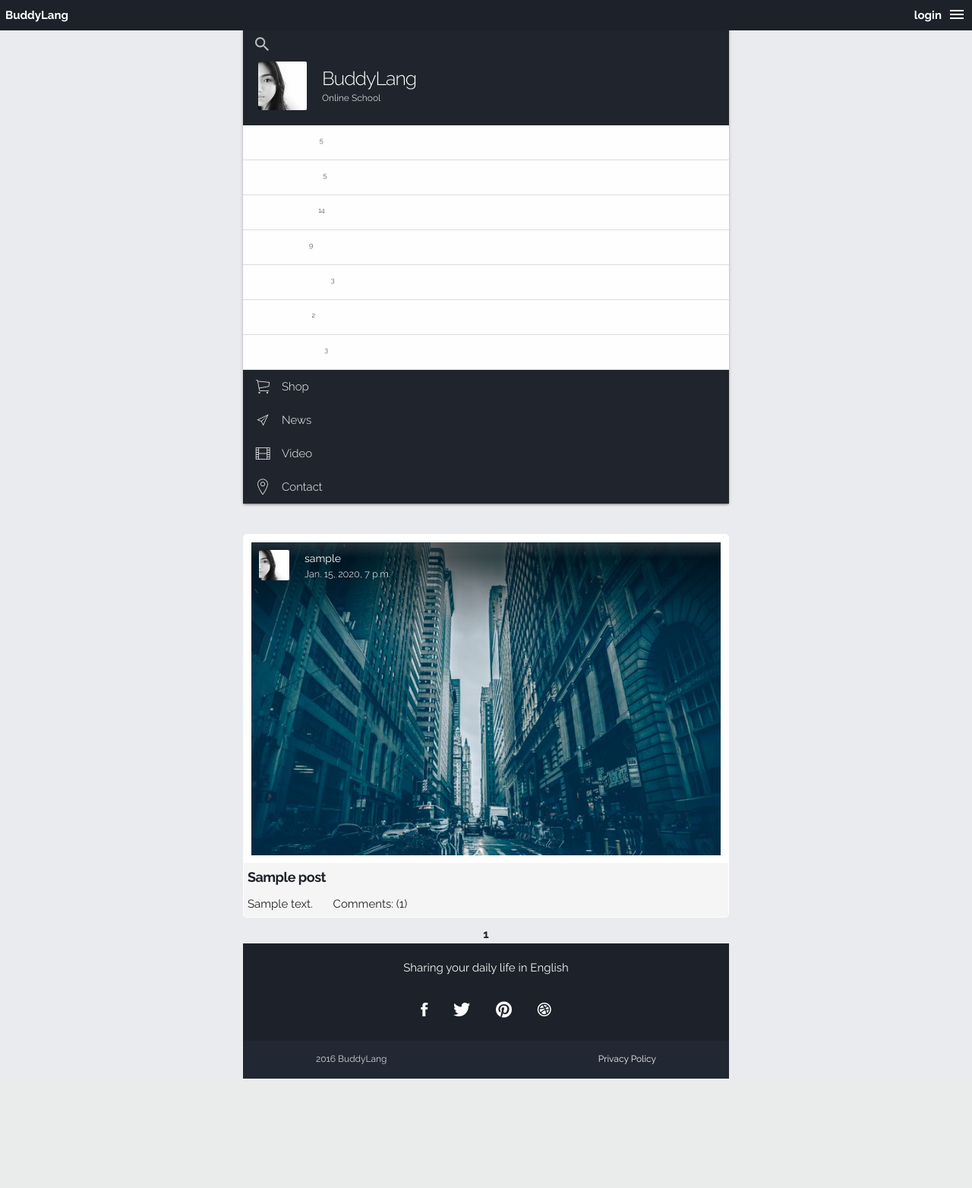
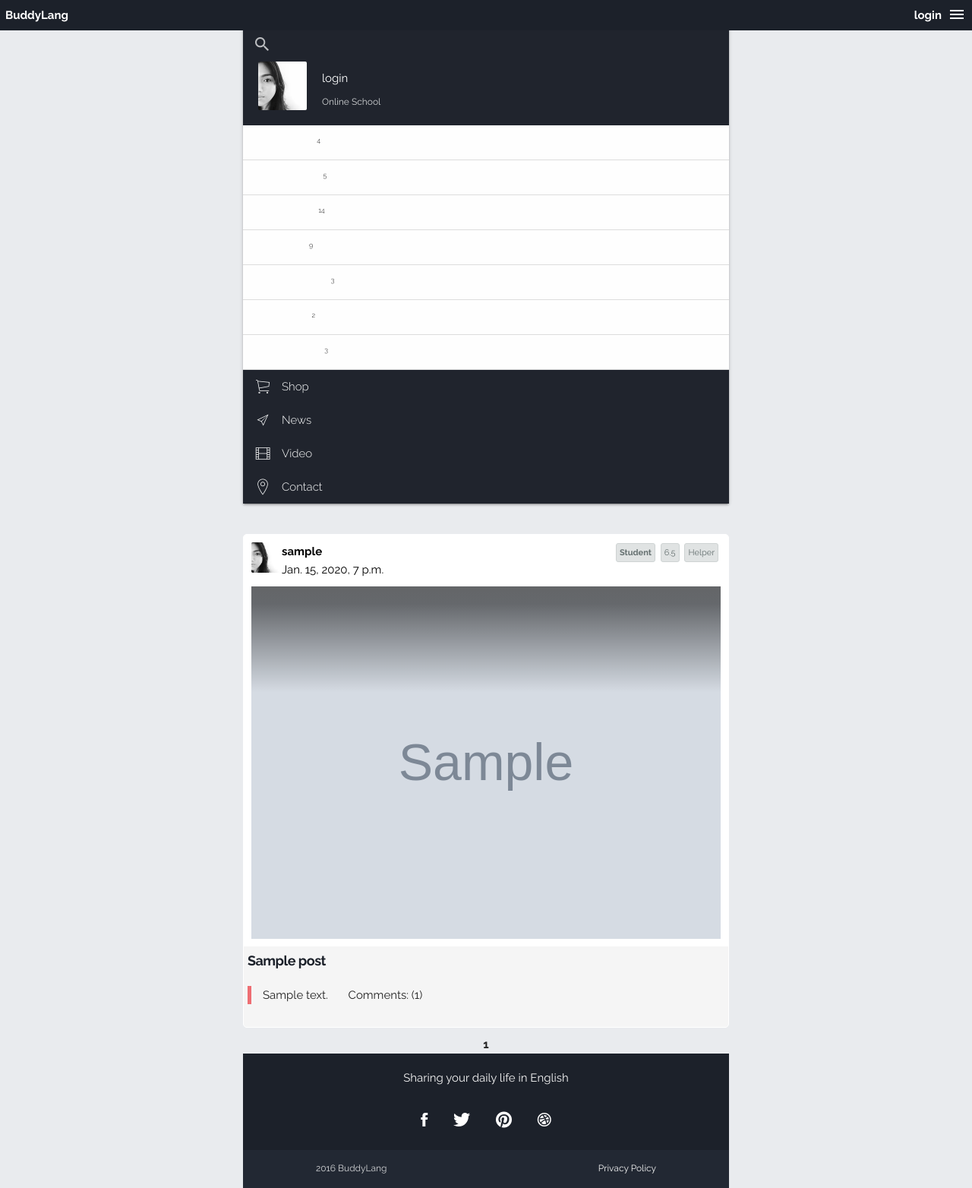
Before and after one commit to jujbob/my-first-blog, a Django app: page / in a window 1280 px wide. Shown: the whole page at 76% size. Before the commit the page ends 1420 px from the top, so only its background shows below. Run offline with Django 3.2, Linux system fonts and the light colour scheme; tables that the repository leaves empty hold one stand-in row (values such as "Sample post"); grey boxes marked "Sample" are stand-in pictures; some libraries are stand-ins or nearby versions.

Commit message:
Post Edit for Images and modifying Main pages

```diff
--- a/WebApps/static/css/style.css
+++ b/WebApps/static/css/style.css
@@ -279,7 +279,7 @@ h1.title.big {
               center / cover;
 }
 .bg-v-4 {
-  background: url(../img/v4.jpg)
+  background: url(../img/3.jpg)
               no-repeat
               center / cover;
 }
@@ -357,6 +357,10 @@ h1.title.big {
 .page {
   margin-top: 40px;
   overflow: auto;
+}
+.page_profile {
+    margin-top: 10px;
+    overflow: auto;
 }
 .page.fullscreen {
   height: calc(100vh - 56px);
@@ -419,7 +423,7 @@ footer.page-footer .footer-copyright {
 }
 .hero-header.hero-big {
   text-align: center;
-  padding-top: 70vh;
+  padding-top: 40vh;
 }
 .hero-big .about {
   position: absolute;
@@ -778,6 +782,12 @@ footer.page-footer .footer-copyright {
     height: 40px;
     border-radius: 2px;
 }
+.avatar_left {
+    width: 40px;
+    height: 40px;
+    border-radius: 2px;
+    float: left;
+}
 .reply {
     width: 20px;
     height: 20px;
@@ -1196,18 +1206,30 @@ textarea.materialize-textarea {
   display: inline;
 }
 .card .header-hover {
-    padding: 20px 20px 20px 80px;
-    position: absolute;
+ /*   padding: 20px 20px 20px 80px; */
+/*    position: absolute; */
     top: 0;
     left: 0;
     right: 0;
     z-index: 1;
-    color: #fff;
-}
+    color: black;
+}
+
+.card .status {
+    display: inline-block;
+    padding: 3px 4px 2px 4px;
+    margin-right: 3px;
+    background: #e0e3e3;
+    color: #657070;
+    font-size: 11px;
+    border: 1px solid #ced3d3;
+    border-radius: 3px;
+}
+
 .card .header-hover img {
-    position: absolute;
+/*    position: absolute;
     top: 20px;
-    left: 20px;
+    left: 20px; */
 }
 .card .details span {
     display: block;
--- a/WebApps/templates/blog/base.html
+++ b/WebApps/templates/blog/base.html
@@ -54,11 +54,26 @@
 
                 <!-- Avatar -->
                 <div class="nav-avatar">
-                    <img class="circle avatar" src="{% static 'img/user5.jpg' %}" alt="">
+                    {% if user.is_authenticated %}
+                        <img class="circle avatar" src="{% static 'img/user5.jpg' %}" alt="">
+                        <div class="avatar-body">
+                            <a class="title" href="{% url 'profile_user' pk=user.pk %}"> <h3>{{ user.username }}</h3></a>
+                            <p>Online School</p>
+                        </div>
+                    {% else %}
+                        <img class="circle avatar" src="{% static 'img/user5.jpg' %}" alt="">
+                        <div class="avatar-body">
+                            <a class="title" href={% url "base_login" %}>login</a>
+                            <p>Online School</p>
+                        </div>
+                    {% endif %}
+
+
+{% comment %}                    <img class="circle avatar" src="{% static 'img/user5.jpg' %}" alt="">
                     <div class="avatar-body">
                         <h3>BuddyLang</h3>
                         <p>Online School</p>
-                    </div>
+                    </div>{% endcomment %}
                 </div>
             </div>
         </li>
@@ -66,16 +81,15 @@
         <!-- Menu -->
         <li>
             <div class="collapsible-header">
-                <i class="ion-ios-home-outline"></i> Home <span class="badge">5</span>
+                <i class="ion-ios-home-outline"></i> POST <span class="badge">4</span>
             </div>
             <div class="collapsible-body">
                 <ul class="collapsible">
                     <li>
-                        <a href="index.html">Classic</a>
-                        <a href="index-sliced.html">Sliced</a>
-                        <a href="index-slider.html">Slider</a>
-                        <a href="index-drawer.html">Drawer</a>
-                        <a href="index-walkthrough.html">Walkthrough</a>
+                        <a href="/post/list?category=news_feed">News Feed</a>
+                        <a href="/post/list?category=my_post">MyPost</a>
+                        <a href="/post/list?category=all">All</a>
+                        <a href="{% url 'post_new' %}">New Post</a>
                     </li>
                 </ul>
             </div>
--- a/WebApps/templates/blog/html/profile.html
+++ b/WebApps/templates/blog/html/profile.html
@@ -20,7 +20,6 @@
     <link href="css/swipebox.min.css" rel="stylesheet" type="text/css">
     <link href="css/style.css" rel="stylesheet" type="text/css">
 
-    </script>
 </head>
 
   <body>
--- a/WebApps/templates/blog/post_detail.html
+++ b/WebApps/templates/blog/post_detail.html
@@ -33,7 +33,7 @@
                 <h5 style="margin-bottom: 10px;font-weight: 600"> <blockquote class="primary-border">{{ post.title }} </blockquote></h5>
                 <div class="social-share-author animated fadeinright delay-2">
                     <div>
-                        <img src="{% static 'img/user5.jpg' %}" alt="" class="avatar">
+                        <img src="{% static 'img/user5.jpg' %}" alt="" class="avatar_left">
                         <span class="small">
                             {{ post.author.username }}
                             {% if post.author == request.user or request.user.is_staff  %}
@@ -60,7 +60,7 @@
                 <div class="comments grey lighten-4">
                     {% for comment in post.comments.all %}
                         <div class="media-top-object animated fadeinright delay-2">
-                            <img src="{% static 'img/user5.jpg' %}" alt="" class="media-left avatar">
+                            <img src="{% static 'img/user5.jpg' %}" alt="" class="media-left avatar_left">
                             <div class="media-body">
                                 <span class="small"> <b>{{ comment.author.username }}</b>
                                     <div style="float: right">
@@ -79,7 +79,7 @@
                             <div class="media-top-object animated fadeinright delay-2">
 
                                 <img src="{% static 'img/reply.gif' %}" alt="" class="media-left reply" >
-                                <img src="{% static 'img/user5.jpg' %}" alt="" class="media-left avatar">
+                                <img src="{% static 'img/user5.jpg' %}" alt="" class="media-left avatar_left">
                                 <div class="media-body">
                                         <span class="small"> <b>{{ subComment.author.username }}</b>
                                             <div style="float: right">
--- a/WebApps/templates/blog/post_edit.html
+++ b/WebApps/templates/blog/post_edit.html
@@ -20,6 +20,7 @@
             {% for form in formset %}
                 {{ form.image_file }}
             {% endfor %}{% endcomment %}
+            <label>Images</label>
             {{ formset.images }}
             <button type="submit" class="save btn btn-default">Save</button>
         </form>
--- a/WebApps/templates/blog/post_list.html
+++ b/WebApps/templates/blog/post_list.html
@@ -8,22 +8,34 @@
         {% for post in posts %}
 
             <div class="card" style="border:1px solid white; border-radius: 5px">
-                <div class="header-hover">
-                    <img class="avatar" src="{% static 'img/user5.jpg' %}" alt="">
-                    <div class="details">
-                        <span>{{ post.author.username }}</span>
-                        <span class="small">{{ post.created_date }}</span>
+                <div class="header-hover m-10">
+                    <img class="avatar_left" style="float: left" src="{% static 'img/user5.jpg' %}" alt="">
+                    <div>
+                        <a href="/auth/profile/{{ post.author.pk }}"><B>{{ post.author.username }}</B></a>
+                        <div style="float: right">
+                            <span class="status"><B>Student</B></span>
+                            <span class="status" style="text-align: center;" >6.5</span>
+                            <span class="status" style="text-align: center;" >Helper</span>
+                        </div>
+                    </div>
+
+                    <div>
+                        {{ post.created_date }}
                     </div>
                 </div>
                 <a href="{% url 'post_detail' pk=post.pk %}">
                 <div class="image m-10">
-                    <img src="{% static 'img/3.jpg' %}" alt="">
-                    <div class="opacity-overlay-top"></div>
+                    {% if post.resources.first.image_file %}
+                        <img src="/medias/{{ post.resources.first.image_file }}" alt="">
+                        <div class="opacity-overlay-top"></div>
+                    {% else %}
+
+                    {% endif %}
                 </div>
                 </a>
                 <div class="p-5 grey lighten-4">
                     <a href="{% url 'post_detail' pk=post.pk %}"><h5 style="margin-bottom: 10px;font-weight: 600">{{ post.title }}</h5></a>
-                    {{ post.text }} &nbsp &nbsp &nbsp         Comments: ({{ post.comments.count }})
+                    <blockquote>{{ post.text }} &nbsp &nbsp &nbsp         Comments: ({{ post.comments.count }}) </blockquote>
                 </div>
             </div>
         {% endfor %}
@@ -32,12 +44,11 @@
         <div class="valign center-align w-100">
             {% for page in total_page %}
                 {% if current_page != page %}
-                    <span><a href="?page={{ page }}">{{ page }} </a></span>
+                    <span><a href="?page={{ page }}&category={{ category }}">{{ page }} </a></span>
                 {% else %}
                    <span><b>{{ page }}</b></span>
                 {% endif %}
             {% endfor %}
         </div>
-
     </div>
 {% endblock content %}
--- a/authentication/urls.py
+++ b/authentication/urls.py
@@ -12,6 +12,7 @@ urlpatterns = patterns(
     url(r'^auth/login_view/$', views.login_view, name='login_view'),
 #    url(r'^auth/login_user/$', views.login_user, name='login_user'),
     url(r'^auth/logout_user/$', views.logout_user, name='logout_user'),
+    url(r'^auth/profile/(?P<pk>[0-9]+)/$', views.profile, name='profile_user'),
     url(r'^accounts/login/$', 'django.contrib.auth.views.login', name='base_login', kwargs={'template_name': 'blog/login_view.html'}),
     url(r'^accounts/sign_up/$', views.sign_up, name='sign_up', ),
     url(r'^sign_up_ok/$', TemplateView.as_view(template_name='blog/sign_up_ok.html'), name='sign_up_ok'),  ##for just rendering HTML page
--- a/blog/views.py
+++ b/blog/views.py
@@ -17,8 +17,14 @@ from blog.permissions import IsOwnerOrReadOnly
 
 def post_list(request):
 
-    page_data = Paginator(Post.objects.order_by('-created_date'), 10)
+    category = request.GET.get('category')
     page = request.GET.get('page')
+    if category == "my_post":
+        page_data = Paginator(Post.objects.filter(author=request.user).order_by('-created_date'), 10)
+    elif category == "news_feed":
+        page_data = Paginator(Post.objects.order_by('-created_date'), 10)
+    else:
+        page_data = Paginator(Post.objects.order_by('-created_date'), 10)
 
     if page is None:
         page = 1
@@ -36,7 +42,7 @@ def post_list(request):
         if len(post.text) > 300:
             post.text = post.text[1:300] + "..... 더보기(more)"
 
-    return render(request, 'blog/post_list.html', {'posts': posts, 'current_page': page, 'total_page': range(1, page_data.num_pages + 1)})
+    return render(request, 'blog/post_list.html', {'posts': posts, 'current_page': page, 'category': category, 'total_page': range(1, page_data.num_pages + 1)})
 
 def post_detail(request, pk):
     post = get_object_or_404(Post, pk=pk)
@@ -105,7 +111,7 @@ def post_edit(request, pk):
 
     # To check that the post is existing or not
     post = get_object_or_404(Post, pk=pk)
-
+#    post = Post.objects.get(pk=pk)
     # To check about user
     if request.user != post.author:
         return redirect('blog.views.errors')
@@ -117,10 +123,19 @@ def post_edit(request, pk):
             post.author = request.user
 #            post.published_date = timezone.now()
             post.save()
-            return redirect('blog.views.post_detail', pk=post.pk)
+            if request.FILES.getlist("images", []):
+                for resource in post.resources.all():
+                    resource.delete()
+                for image in request.FILES.getlist("images", []):
+                    photo = Resource(post=post, image_file=image)
+                    photo.save()
+                return redirect('blog.views.post_detail', pk=post.pk)
+            else:
+                return redirect('blog.views.post_detail', pk=post.pk)
     else:
-        form = PostForm(instance=post)
-    return render(request, 'blog/post_edit.html', {'form': form})
+        postForm = PostForm(instance=post)
+        formset = ResourceForm(instance=post)
+    return render(request, 'blog/post_edit.html', {'postForm': postForm, 'formset': formset}, context_instance=RequestContext(request))
 
 @login_required
 def post_draft_list(request):
```
Also changed, not shown: WebApps/templates/blog/profile.html (added, +99 -0 lines), authentication/views.py (+29 -4 lines), WebApps/media/image/original/2016/06/12/7.jpg (added).
